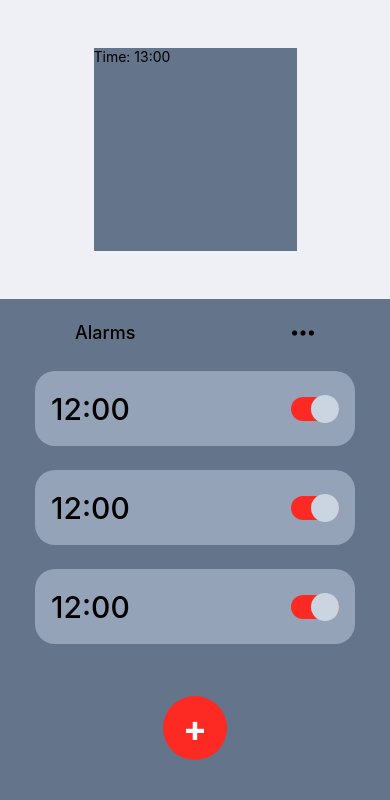
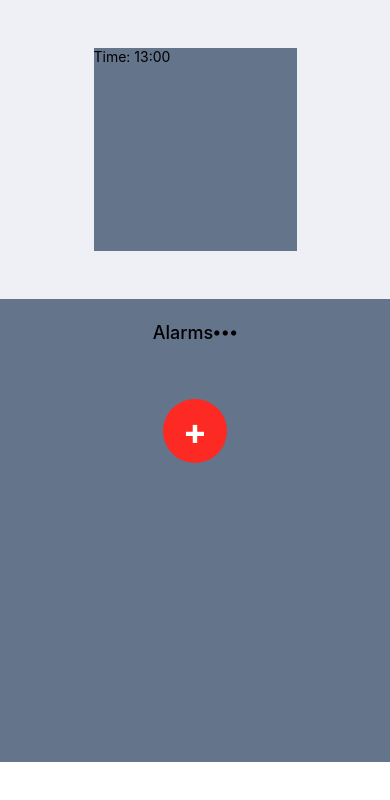
Before and after one commit to Youtmax654/AlarmQR, a React Native app: screen / in a window 390 px wide. Shown: the top 800 px of the page. Built offline with nearby package versions, Linux system fonts and the light colour scheme.

Commit message:
feat: save the alarms localy and create new alarm that have random value.

```diff
--- a/App.tsx
+++ b/App.tsx
@@ -1,17 +1,38 @@
 // import * as NavigationBar from "expo-navigation-bar";
 import { StatusBar } from "expo-status-bar";
-import { View } from "react-native";
+import { Suspense, useEffect, useState } from "react";
+import { Text, View } from "react-native";
 import { Alarms } from "./components/Alarms";
 import { Clock } from "./components/Clock";
+import { Alarm, getAlarms } from "./utils/Alarm";
 
 export default function App() {
   // NavigationBar.setBackgroundColorAsync("#f9f9f9");
 
+  const [alarms, setAlarms] = useState<Alarm[]>();
+
+  useEffect(() => {
+    const fetchData = async () => {
+      const alarms = await getAlarms();
+      setAlarms(alarms);
+    };
+
+    fetchData();
+  }, []);
+
   return (
-    <View className="items-center bg-light">
-      <Clock />
-      <Alarms />
-      <StatusBar style="auto" />
-    </View>
+    <Suspense
+      fallback={
+        <View>
+          <Text>Loading...</Text>
+        </View>
+      }
+    >
+      <View className="items-center bg-light">
+        <Clock />
+        <Alarms alarms={alarms} setAlarms={setAlarms} />
+        <StatusBar style="auto" />
+      </View>
+    </Suspense>
   );
 }
--- a/components/Alarms.tsx
+++ b/components/Alarms.tsx
@@ -1,22 +1,28 @@
 import { Entypo } from "@expo/vector-icons";
-import { useState } from "react";
 import { Pressable, Text, View } from "react-native";
+import { addAlarm, Alarm } from "../utils/Alarm";
 
-const dummyAlarms: Alarm[] = [
-  { id: 1, time: "12:00", active: true },
-  { id: 2, time: "12:00", active: true },
-  { id: 3, time: "12:00", active: true },
-];
+type Props = {
+  alarms: Alarm[] | undefined;
+  setAlarms: (alarms: Alarm[]) => void;
+};
 
-type Props = {};
-export const Alarms = ({}: Props) => {
-  const [alarmsList, setAlarmsList] = useState<Alarm[]>(dummyAlarms);
+export const Alarms = ({ alarms, setAlarms }: Props) => {
+  const handleAlarmToggle = (id: string) => {
+    if (!alarms) return;
 
-  const handleAlarmToggle = (id: number) => {
-    setAlarmsList((prev) =>
-      prev.map((alarm) =>
-        alarm.id === id ? { ...alarm, active: !alarm.active } : alarm
-      )
+    const newAlarms = alarms.map((alarm) =>
+      alarm.id === id ? { ...alarm, active: !alarm.active } : alarm
+    );
+    setAlarms(newAlarms);
+  };
+
+  const handleNewAlarm = () => {
+    const dummyHour = Math.floor(Math.random() * 24);
+    const dummyMinute = Math.floor(Math.random() * 60);
+
+    addAlarm(dummyHour, dummyMinute, alarms ?? []).then((newAlarms) =>
+      setAlarms(newAlarms)
     );
   };
 
@@ -28,24 +34,26 @@ export const Alarms = ({}: Props) => {
           <Entypo name="dots-three-horizontal" size={24} color="black" />
         </View>
 
-        {alarmsList.map((alarm) => (
+        {alarms?.map((alarm) => (
           <View
             key={alarm.id}
             className="w-80 h-[75px] bg-slate-400 flex-row items-center justify-between px-4 rounded-[20px]"
           >
-            <Text className="text-3xl font-medium">{alarm.time}</Text>
+            <Text className="text-3xl font-medium">
+              {alarm.hour + ":" + alarm.minute}
+            </Text>
             <Slider alarm={alarm} handler={handleAlarmToggle} />
           </View>
         ))}
       </View>
-      <NewAlarm />
+      <NewAlarm handler={handleNewAlarm} />
     </View>
   );
 };
 
 type SliderProps = {
   alarm: Alarm;
-  handler: (id: number) => void;
+  handler: (id: string) => void;
 };
 const Slider = ({ alarm, handler }: SliderProps) => {
   return (
@@ -64,18 +72,18 @@ const Slider = ({ alarm, handler }: SliderProps) => {
   );
 };
 
-const NewAlarm = () => {
+type NewAlarmProps = {
+  handler: () => void;
+};
+const NewAlarm = ({ handler }: NewAlarmProps) => {
   return (
     <View className="mt-8">
-      <Pressable className="w-16 h-16 rounded-full bg-primary items-center justify-center">
+      <Pressable
+        className="w-16 h-16 rounded-full bg-primary items-center justify-center"
+        onPress={handler}
+      >
         <Text className="text-white font-bold text-4xl">+</Text>
       </Pressable>
     </View>
   );
 };
-
-export type Alarm = {
-  id: number;
-  time: string;
-  active: boolean;
-};
--- a/package.json
+++ b/package.json
@@ -10,12 +10,14 @@
     "lint": "eslint ."
   },
   "dependencies": {
+    "@react-native-async-storage/async-storage": "1.23.1",
     "expo": "~51.0.17",
     "expo-navigation-bar": "^3.0.6",
     "expo-status-bar": "~1.12.1",
     "nativewind": "^2.0.11",
     "react": "18.2.0",
-    "react-native": "0.74.2"
+    "react-native": "0.74.2",
+    "react-native-uuid": "^2.0.2"
   },
   "devDependencies": {
     "@babel/core": "^7.20.0",
--- /dev/null
+++ b/utils/Alarm.ts
@@ -0,0 +1,64 @@
+import AsyncStorage from "@react-native-async-storage/async-storage";
+import uuid from "react-native-uuid";
+
+export type Alarm = {
+  id: string;
+  hour: number;
+  minute: number;
+  active: boolean;
+};
+
+export async function addAlarm(
+  hour: number,
+  minute: number,
+  alarms: Alarm[]
+): Promise<Alarm[]> {
+  if (hour < 0 || hour > 23 || minute < 0 || minute > 59) {
+    console.error("Invalid time");
+    return alarms;
+  }
+
+  const id = uuid.v4().toString();
+  const newAlarm = { id, hour, minute, active: true };
+
+  try {
+    await AsyncStorage.setItem("alarms", JSON.stringify([...alarms, newAlarm]));
+    return [...alarms, newAlarm];
+  } catch (e) {
+    console.error(e);
+    return alarms;
+  }
+}
+
+export async function getAlarms(): Promise<Alarm[]> {
+  try {
+    const alarms = await AsyncStorage.getItem("alarms");
+    return alarms ? JSON.parse(alarms) : [];
+  } catch (e) {
+    console.error(e);
+    return [];
+  }
+}
+
+// export function setAlarm(hour: number, minute: number, enabled: boolean) {
+//   const alarm = new Date();
+//   alarm.setHours(hour);
+//   alarm.setMinutes(minute);
+//   alarm.setSeconds(0);
+
+//   if (enabled) {
+//     if (alarm.getTime() < Date.now()) {
+//       alarm.setDate(alarm.getDate() + 1);
+//     }
+
+//     const alarmId = Notifications.scheduleNotificationAsync({
+//       content: {
+//         title: "Alarm",
+//         body: "Wake up!",
+//       },
+//       trigger: alarm,
+//     });
+
+//     return alarmId;
+//   }
+// }
```
Also changed, not shown: 1 other file (tests, documents, lock files or other folders).
